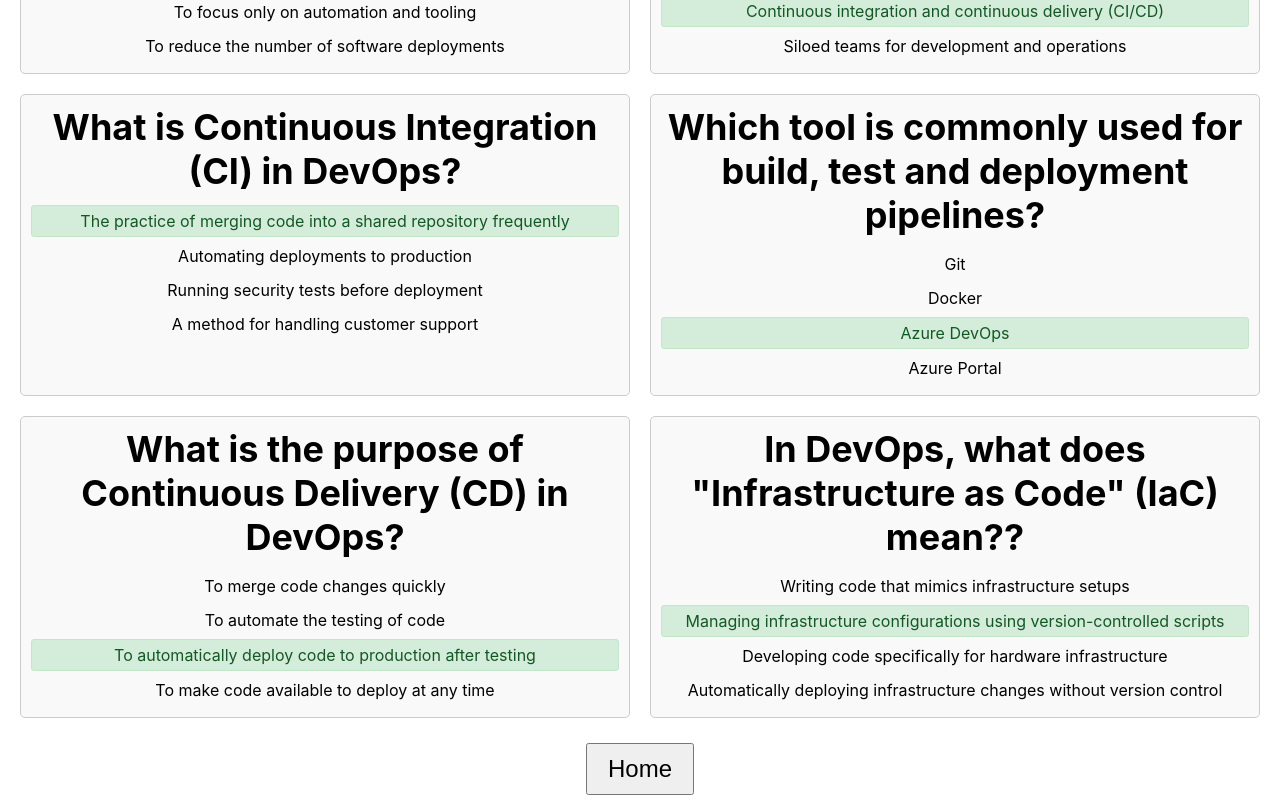
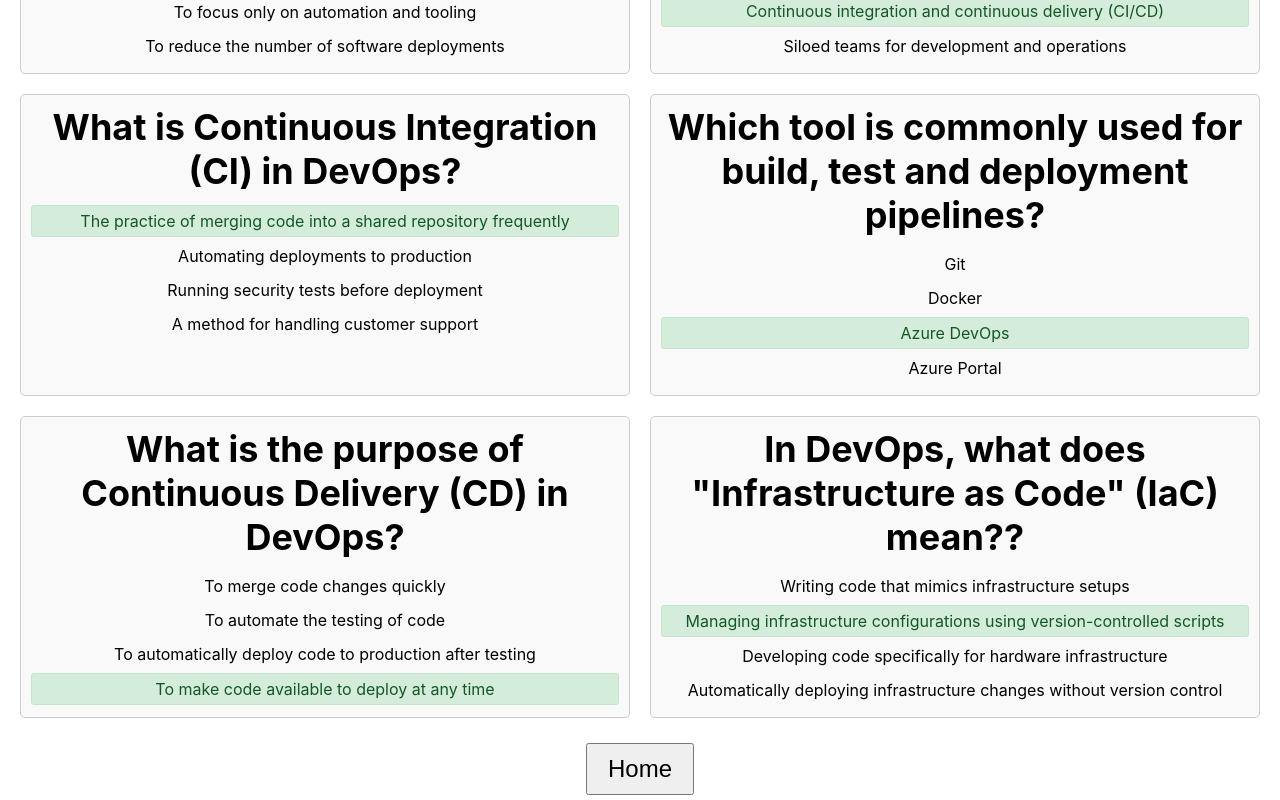
Before and after one commit to deeplotia/react-terraform-azure, a React (Create React App) app: page /answers in a window 1280 px wide. Shown: the part 286-1086 px from the top of the page. Built offline with nearby package versions, Linux system fonts and the light colour scheme.

Commit message:
correcting answer

```diff
--- a/src/components/quiz/questions/questions.js
+++ b/src/components/quiz/questions/questions.js
@@ -22,7 +22,7 @@
   {
     question: "What is the purpose of Continuous Delivery (CD) in DevOps?​​",
     options: ["To merge code changes quickly​", "To automate the testing of code​​", "To automatically deploy code to production after testing​", "To make code available to deploy at any time​​"],
-    answer: "To automatically deploy code to production after testing​"
+    answer: "To make code available to deploy at any time​​"
   },
   {
     question: "In DevOps, what does \"Infrastructure as Code\" (IaC) mean??​",
```
